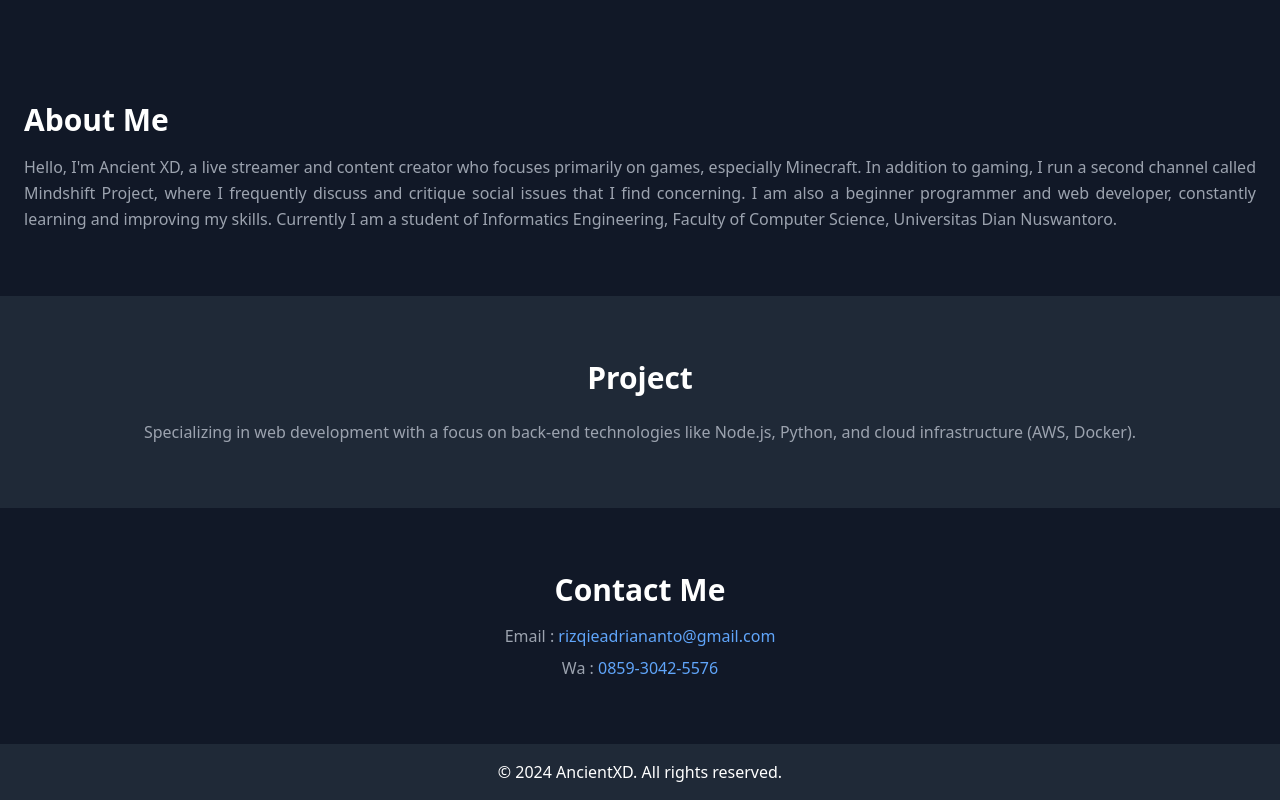
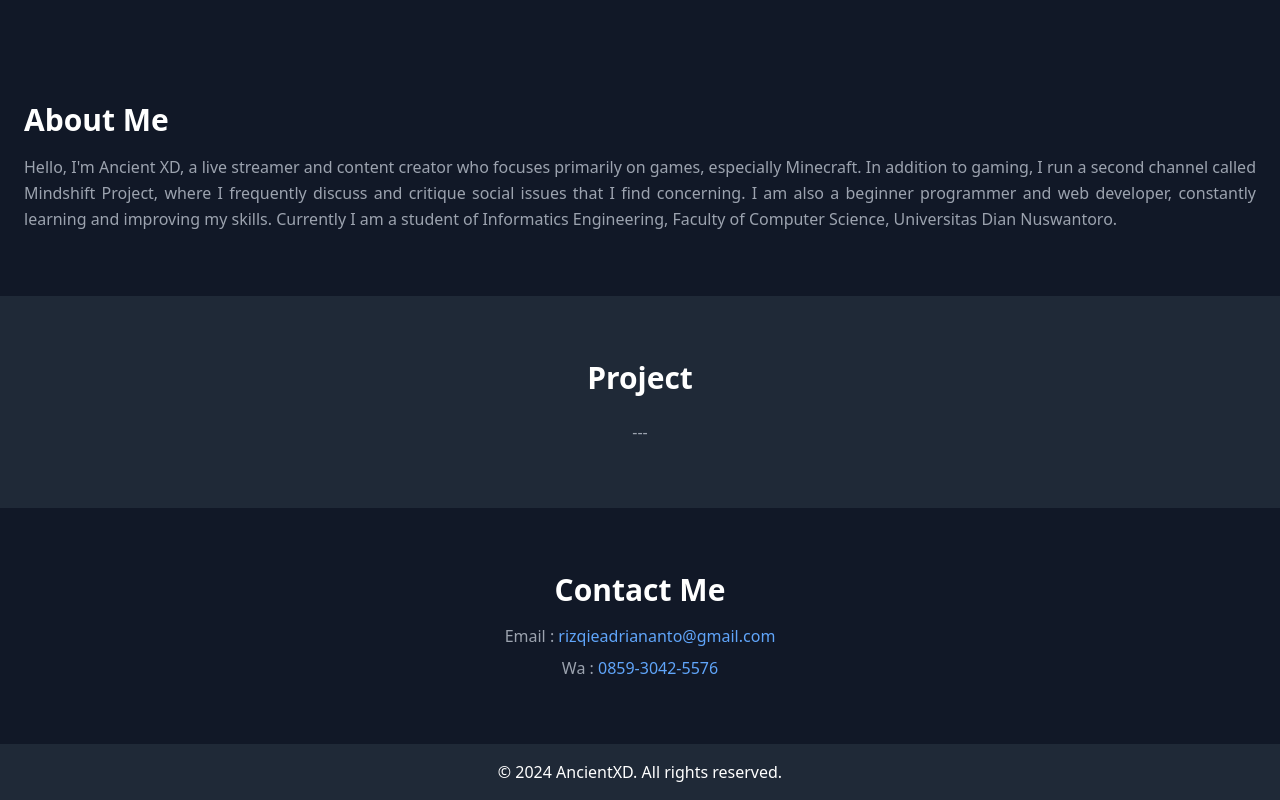
Before and after one commit to Ancient-miaw/ancientxdprofile, a plain HTML site: page index.html in a window 1280 px wide. Shown: the part 687-1487 px from the top of the page. Drawn offline with nearby package versions, Linux system fonts and the light colour scheme.

Commit message:
Update index.html

```diff
--- a/index.html
+++ b/index.html
@@ -76,7 +76,7 @@
     <section id="project" class="py-16 px-6 bg-gray-800">
         <div class="container mx-auto text-center">
             <h2 class="text-3xl font-semibold mb-6">Project</h2>
-            <p class="text-gray-400">Specializing in web development with a focus on back-end technologies like Node.js, Python, and cloud infrastructure (AWS, Docker).</p>
+            <p class="text-gray-400">---</p>
         </div>
     </section>
 
```
